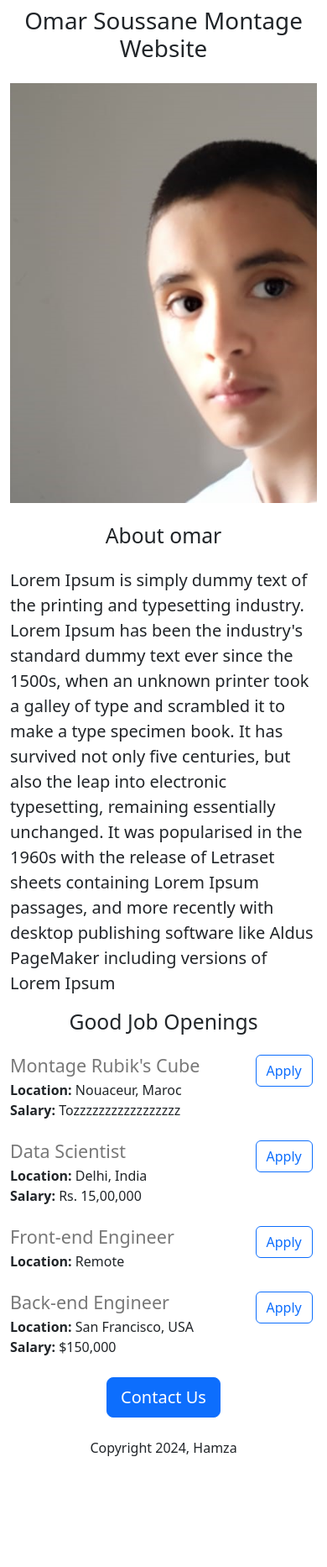
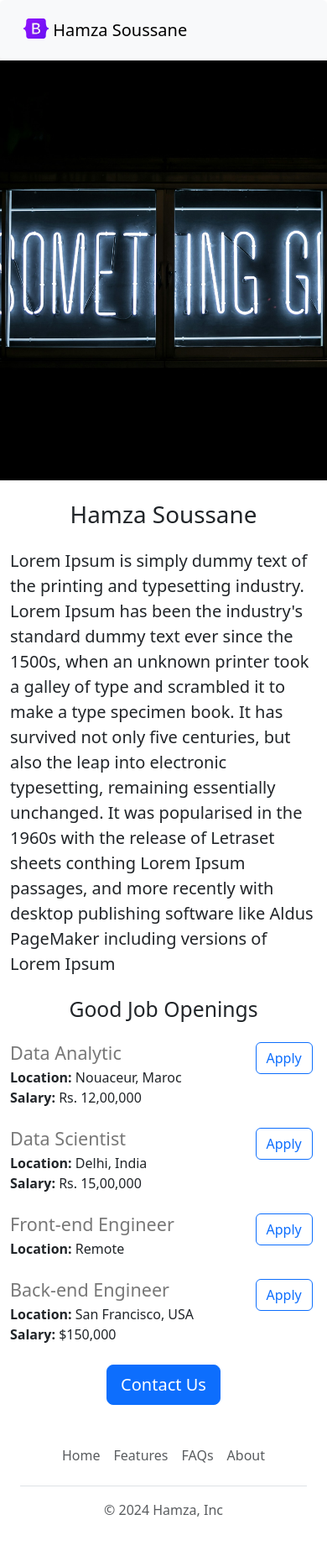
Before and after one commit to HamzaFreeh/First-python-web, a Flask app: page / in a window 390 px wide. Shown: the whole page at 84% size. Before the commit the page ends 1734 px from the top, so only its background shows below. Run offline with Flask 3, Linux system fonts and the light colour scheme.

Commit message:
functional and aesthetic improvements

```diff
--- a/app.py
+++ b/app.py
@@ -4,9 +4,9 @@ from flask.typing import TemplateFilterCallable
 JOBS = [
     {
          'id':1,
-         'title': 'Montage Rubik\'s Cube',
+         'title': 'Data Analytic',
          'location': 'Nouaceur, Maroc',
-         'salary': 'Tozzzzzzzzzzzzzzzzz'
+         'salary': 'Rs. 12,00,000'
     },
     {
          'id':2,
@@ -20,7 +20,7 @@ JOBS = [
          'location': 'Remote',
     },
     {
-         'id':1,
+         'id':4,
          'title': 'Back-end Engineer',
          'location': 'San Francisco, USA',
          'salary': '$150,000'
@@ -30,7 +30,7 @@ JOBS = [
 app = Flask(__name__)
 @app.route("/")
 def hello():
-    return render_template("home.html",jobs=JOBS,company_name="Omar")
+    return render_template("home.html",jobs=JOBS,company_name="Hamza")
 
 @app.route("/api/jobs")
 def list_jobs():
--- /dev/null
+++ b/templates/footer.html
@@ -0,0 +1,11 @@
+<div class="container">
+  <footer class="py-3 my-4">
+    <ul class="nav justify-content-center border-bottom pb-3 mb-3">
+      <li class="nav-item"><a href="https://google.com" class="nav-link px-2 text-body-secondary">Home</a></li>
+      <li class="nav-item"><a href="#" class="nav-link px-2 text-body-secondary">Features</a></li>
+      <li class="nav-item"><a href="#" class="nav-link px-2 text-body-secondary">FAQs</a></li>
+      <li class="nav-item"><a href="#" class="nav-link px-2 text-body-secondary">About</a></li>
+    </ul>
+    <p class="text-center text-body-secondary">&copy; 2024 Hamza, Inc</p>
+  </footer>
+</div>
--- a/templates/home.html
+++ b/templates/home.html
@@ -3,28 +3,35 @@
   <head>
     <meta charset="utf-8">
     <meta name="viewport" content="width=device-width, initial-scale=1">
-    <title>Omar Montage Website</title>
+    <title>Hamza Soussane Website</title>
     <link href="https://cdn.jsdelivr.net/npm/bootstrap@5.3.3/dist/css/bootstrap.min.css" rel="stylesheet" integrity="sha384-QWTKZyjpPEjISv5WaRU9OFeRpok6YctnYmDr5pNlyT2bRjXh0JMhjY6hW+ALEwIH" crossorigin="anonymous">
     <style>
         #banner {
           width:100%;
           height: 500px;
           object-fit: cover;
+          margin-bottom: 16px;
         }
     </style>
 
   </head>
   <body>
+    {% include 'nav.html' %}
+    <img class="img-fluid" id="banner" src="static/banner.jpg">
+
     <div class="container">
 
-      <h1 class="text-center mt-2 mb-4"> {{company_name}} Soussane Montage Website</h1>
-
-      <img class="img-fluid" id="banner" src="static/omarbanner.jpg">
-
-      <h2 class="text-center mt-4 mb-4">About omar</h2>
+      <h1 class="text-center mt-2 mb-4"> {{company_name}} Soussane</h1>
+      <div class="row" >
+        <div class= "col-md-6" >
       <p class="lead">
-        Lorem Ipsum is simply dummy text of the printing and typesetting industry. Lorem Ipsum has been the industry's standard dummy text ever since the 1500s, when an unknown printer took a galley of type and scrambled it to make a type specimen book. It has survived not only five centuries, but also the leap into electronic typesetting, remaining essentially unchanged. It was popularised in the 1960s with the release of Letraset sheets containing Lorem Ipsum passages, and more recently with desktop publishing software like Aldus PageMaker including versions of Lorem Ipsum
+        Lorem Ipsum is simply dummy text of the printing and typesetting industry. Lorem Ipsum has been the industry's standard dummy text ever since the 1500s, when an unknown printer took a galley of type and scrambled it to make a type specimen book. It has survived not only five centuries, but also the leap into electronic typesetting, remaining essentially unchanged. It was popularised in the 1960s with the release of Letraset sheets conthing Lorem Ipsum passages, and more recently with desktop publishing software like Aldus PageMaker including versions of Lorem Ipsum
         </p>
+        </div>
+        <div class="d-none d-md-block col-md-6">
+        <img src="static/people.jpg" style="height:360px;border-radius:4px;margin-bottom:16px"
+          </div>
+      </div>
       <h2 class="text-center mt-2 mb-4">Good Job Openings</h2>
       <div>
         {% for job in jobs %}
@@ -33,9 +40,9 @@
 
       </div>
       <div class="text-center">
-        <button class="btn btn-primary btn-lg">Contact Us</button>
-        <p class="mt-4"> Copyright 2024, Hamza</p>
+        <a href="mailto:hello@hamza.ai?subject=Question%20about%20Job%20Operning&body=My%20name%3A%20%3Cyour%20name%20here%3E%0D%0A%0D%0AMy%20questions%3A%20%3Cyour%20question%20here%3E" class="btn btn-primary btn-lg">Contact Us</a>
       </div>
     </div>
+    {% include 'footer.html' %}
   </body>
 </html>
--- a/templates/jobitem.html
+++ b/templates/jobitem.html
@@ -14,7 +14,7 @@
     {% endif %}
   </div>
   <div class="col-3" >
-    <button type="button" class="btn btn-outline-primary">Apply</button>
+    <a href="mailto:hello@hamza.ai?subject=Application%20for%20{{job['title']}}&body=My%20name%3A%20%3Cyour%20name%20here%3E%0D%0A%0D%0AMy%20Resume%20link%3A%20%3Cresume%20link%3E%0D%0A%0D%0AMy%20LinkedIn%20link%3A%20%3Clinkedin%20link%3E" type="button" class="btn btn-outline-primary">Apply</a>
   </div>
 
 </div>
--- /dev/null
+++ b/templates/nav.html
@@ -0,0 +1,9 @@
+<nav class="navbar shadow-sm p-3 mb-5 bg-body-tertiary rounded fixed-top bg-white">
+  <div class="container-fluid">
+    <a class="navbar-brand" href="#">
+      <img src="/static/logo.svg" alt="Logo" width="30" height="24" class="d-inline-block align-text-top">
+      Hamza Soussane
+    </a>
+  </div>
+</nav>
+<div style= "height:72px"></div>
```
Also changed, not shown: templates/home1.html (deleted, +0 -57 lines), static/logo.svg (added), static/omarbanner.jpg (deleted), 1 other file.
